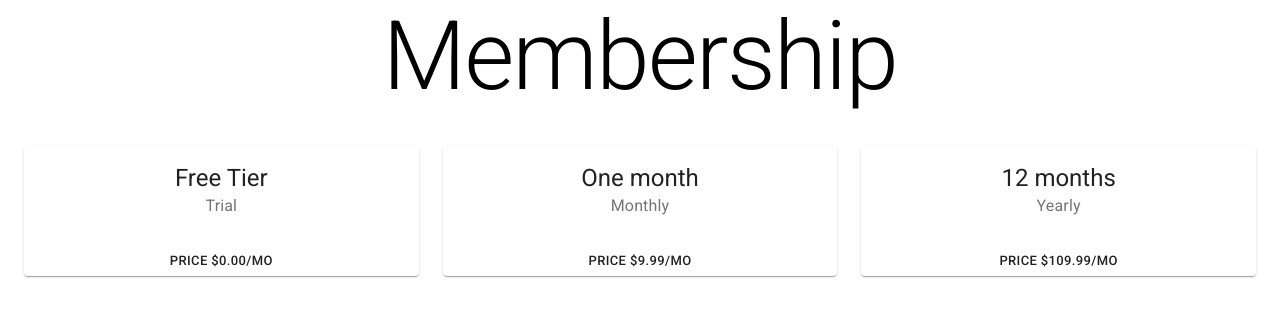
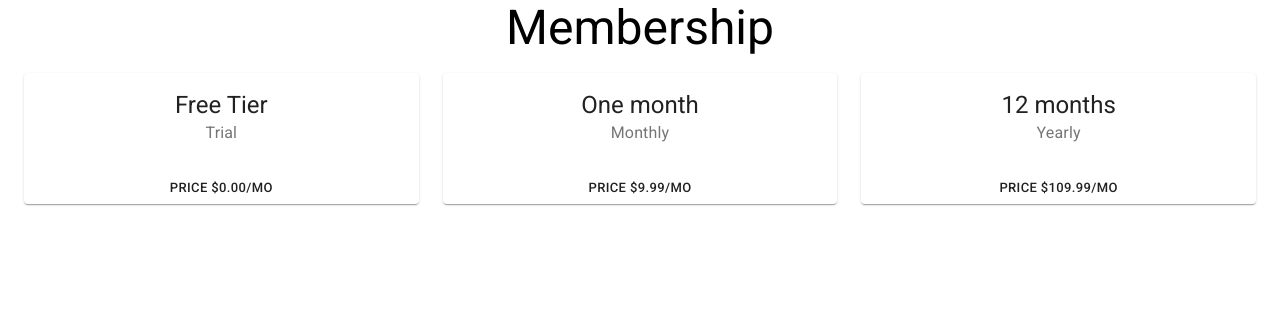
Before and after one commit to JustDame/Assignment6_Positive_Projection, a React (Create React App) app: page / in a window 1280 px wide. Shown: the top 316 px of the page. Built offline with nearby package versions, Linux system fonts and the light colour scheme.

Commit message:
Fixed issue

```diff
--- a/src/components/Membership.js
+++ b/src/components/Membership.js
@@ -7,7 +7,7 @@ export default function Membership() {
         return (
           <Container maxWidth="lg">
             <Box >
-              <Typography variant="h1" component="h1" gutterBottom>
+              <Typography variant="h3" component="h3" gutterBottom>
                 Membership
               </Typography>
               <Grid container spacing={3}>
```
Also changed, not shown: 1 other file (tests, documents, lock files or other folders).
